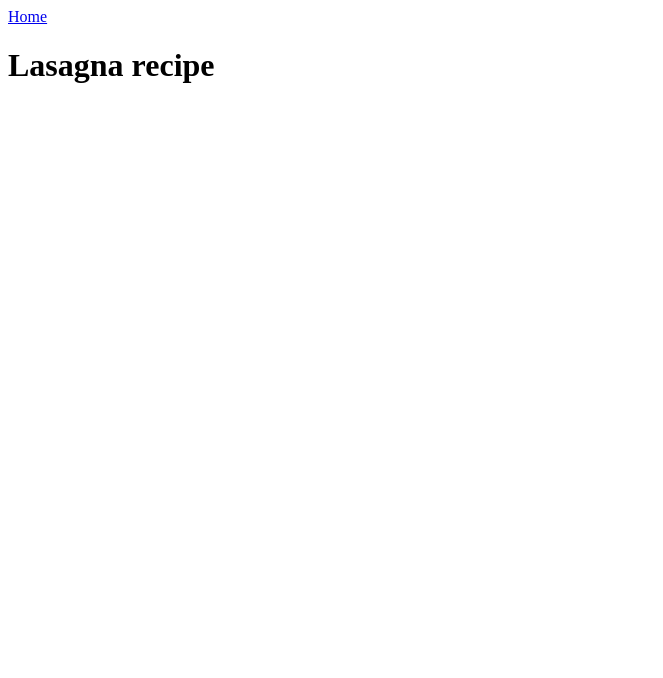
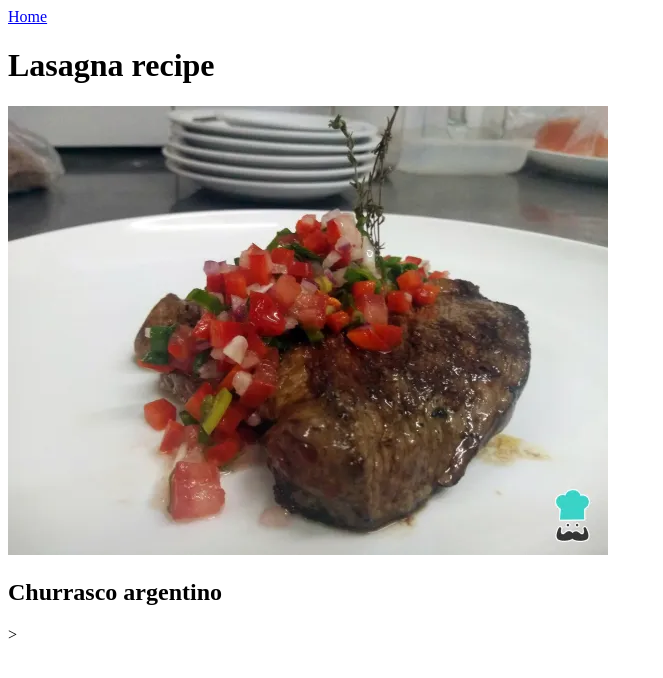
Before and after one commit to williamare200/odin-recipes, a plain HTML site: page recipes/lasagna.html in a window 1280 px wide. Shown: the whole page, without its empty margins (0-663 px from the left). Drawn offline with Linux system fonts and the light colour scheme.

Commit message:
Add images and modified lasagna.html

```diff
--- a/recipes/lasagna.html
+++ b/recipes/lasagna.html
@@ -8,5 +8,8 @@
 <body>
     <a href="../index.html">Home</a>
     <h1>Lasagna recipe</h1>
+    <img src="../images/churrasco_argentino.jpg" alt="Plato de churrasco argentino">
+    <h2>Churrasco argentino</h2>
+    <p>>
 </body>
 </html>
```
Also changed, not shown: images/churrasco_argentino.jpg (added).
